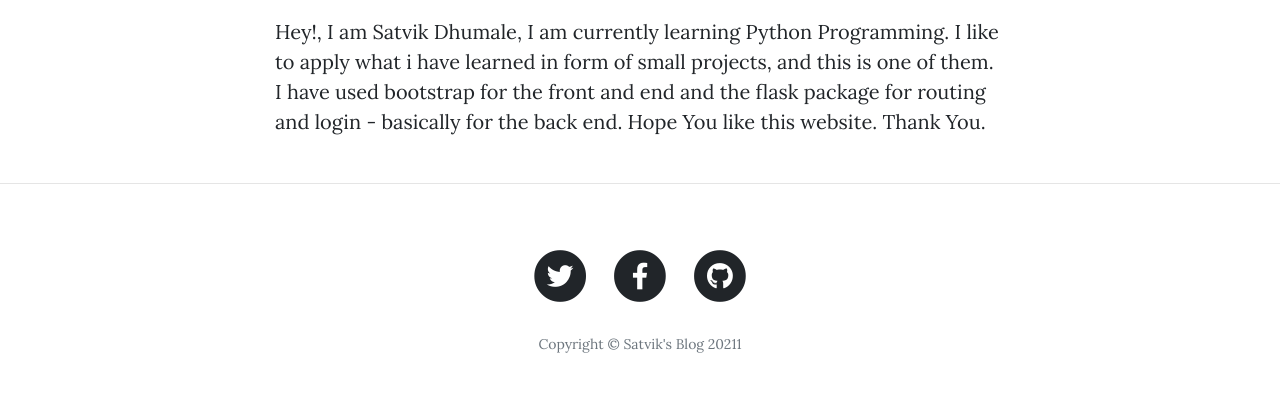
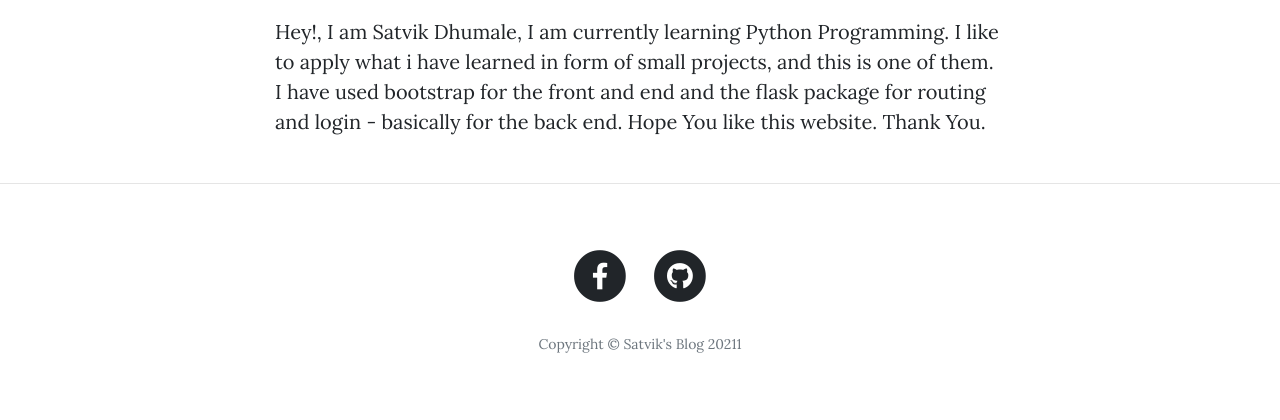
Before and after one commit to satvikdhumale/Test-Blog-Website, a Flask app: page /about in a window 1280 px wide. Shown: the part 595-1015 px from the top of the page. Run offline with Flask 2, Linux system fonts and the light colour scheme; some libraries are stand-ins or nearby versions.

Commit message:
Add Socials

```diff
--- a/templates/footer.html
+++ b/templates/footer.html
@@ -5,15 +5,7 @@
         <div class="col-lg-8 col-md-10 mx-auto">
           <ul class="list-inline text-center">
             <li class="list-inline-item">
-              <a href="#">
-                <span class="fa-stack fa-lg">
-                  <i class="fas fa-circle fa-stack-2x"></i>
-                  <i class="fab fa-twitter fa-stack-1x fa-inverse"></i>
-                </span>
-              </a>
-            </li>
-            <li class="list-inline-item">
-              <a href="#">
+              <a href="https://www.facebook.com/satvik.dhumale.007/">
                 <span class="fa-stack fa-lg">
                   <i class="fas fa-circle fa-stack-2x"></i>
                   <i class="fab fa-facebook-f fa-stack-1x fa-inverse"></i>
@@ -21,7 +13,7 @@
               </a>
             </li>
             <li class="list-inline-item">
-              <a href="#">
+              <a href="https://github.com/satvikdhumale">
                 <span class="fa-stack fa-lg">
                   <i class="fas fa-circle fa-stack-2x"></i>
                   <i class="fab fa-github fa-stack-1x fa-inverse"></i>
```
